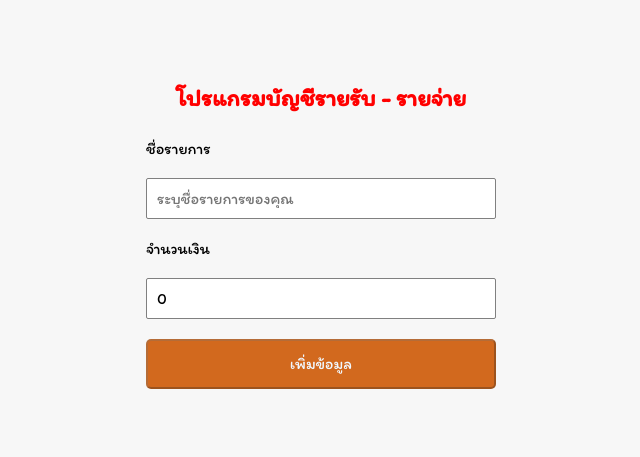
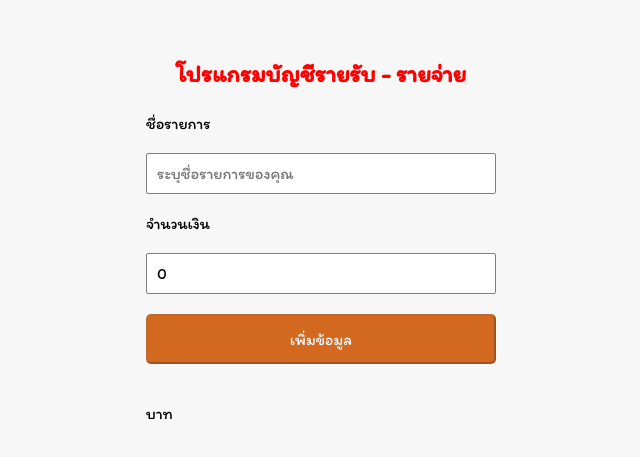
Before and after one commit to sawaros-sonpakdee/React-basic, a React (Create React App) app in the folder react-basic/: page / in a window 1280 px wide. Shown: the part 159-616 px from the top of the page, without its empty margins (319-959 px from the left). Built offline with nearby package versions, Linux system fonts and the light colour scheme.

Commit message:
useContext update

```diff
--- a/react-basic/src/App.js
+++ b/react-basic/src/App.js
@@ -2,6 +2,7 @@
 import React, { useState } from "react";
 import Transaction from './components/Transaction';
 import FromComponent from './components/FormComponent';
+import DataContext from './data/DataContext';
 
 // import { v4 as uuidv4 } from 'uuid';
 
@@ -36,25 +37,27 @@
 //description = child component
 //transaction = child component
 function App() {
-  const design = {color:'red' , textAlign:'center' , fontSize:'1.5rem'}
+  const design = { color: 'red', textAlign: 'center', fontSize: '1.5rem' }
   // const initData = [
   //   {id:1,title:"ค่ารักษาพยาบาล" ,amount:2000},
   //   {id:2,title:"จ่ายค่าประกัน",amount:300},
   //   {id:3,title:"ค่าเดินทาง",amount:800}
   // ]
 
-  const [items,setItems] = useState([])
-  const onAddNewItem = (newItem)=>{
-    setItems((prevItem)=>{
-      return [newItem,...prevItem]
+  const [items, setItems] = useState([])
+  const onAddNewItem = (newItem) => {
+    setItems((prevItem) => {
+      return [newItem, ...prevItem]
     })
   }
   return (
-    <div className='container'>
-       <h1 style={design}>โปรแกรมบัญชีรายรับ - รายจ่าย</h1>
-       <FromComponent onAddItem={onAddNewItem}/>
-      <Transaction items={items}/>
-    </div>
+    <DataContext.Provider value={"บาท"}>
+      <div className='container'>
+        <h1 style={design}>โปรแกรมบัญชีรายรับ - รายจ่าย</h1>
+        <FromComponent onAddItem={onAddNewItem} />
+        <Transaction items={items} />
+      </div>
+    </DataContext.Provider>
   );
 }
 
--- a/react-basic/src/components/Item.css
+++ b/react-basic/src/components/Item.css
@@ -11,3 +11,6 @@
 .income{
     border-right:7px solid  green;
 }
+.expense span ,.income span{
+    margin:0px;
+}
--- a/react-basic/src/components/Item.js
+++ b/react-basic/src/components/Item.js
@@ -1,13 +1,19 @@
 import './Item.css'
 import PropTypes from 'prop-types'
+import DataContext from '../data/DataContext'
+import { validate } from 'uuid'
 
-const Item = (props) =>{
-    const {title ,amount} = props
-    const status = amount<0 ? "expense":"income"
-    const symbol = amount<0? "-":"+"
-    return(
-       // <li>{props.title}< span>{props.amount}</span></li>
-        <li className={status}>{title} {status}< span>{symbol}{Math.abs(amount)}</span></li>
+const Item = (props) => {
+    const { title, amount } = props
+    const status = amount < 0 ? "expense" : "income"
+    const symbol = amount < 0 ? "-" : "+"
+    return (
+        // <li>{props.title}< span>{props.amount}</span></li>
+        <li className={status}>{title} {status}< span>{symbol}{Math.abs(amount)}</span>
+            <DataContext.Consumer>
+            {value=><span>{value}</span>}
+            </DataContext.Consumer>
+        </li>
     );
 }
 
--- a/react-basic/src/components/Transaction.js
+++ b/react-basic/src/components/Transaction.js
@@ -1,5 +1,7 @@
 import Item from "./Item";
 import './Transaction.css';
+import DataContext from "../data/DataContext";
+
 // import { v4 as uuidv4 } from 'uuid';
 
 const Transaction = (props) => {
@@ -20,6 +22,7 @@
         //     <Item title="ค่าเดินทาง" amount = "5000" />
         // </ul>
         // การ Map data
+        <div>
         <ul className="item-list">
             {items.map((element) => {
                 // return  <Item title={element.title} amount = {element.amount} />
@@ -28,6 +31,10 @@
                 // return <Item title={element.title} amount={element.amount}  key={uuidv4()} />
             })}
         </ul>
+        <DataContext.Consumer>
+            {value=><p>{value}</p>}
+        </DataContext.Consumer>
+        </div>
     );
 
 }
--- /dev/null
+++ b/react-basic/src/data/DataContext.js
@@ -0,0 +1,5 @@
+import { createContext } from "react";
+
+const DataContext = createContext()
+
+export default DataContext
```
